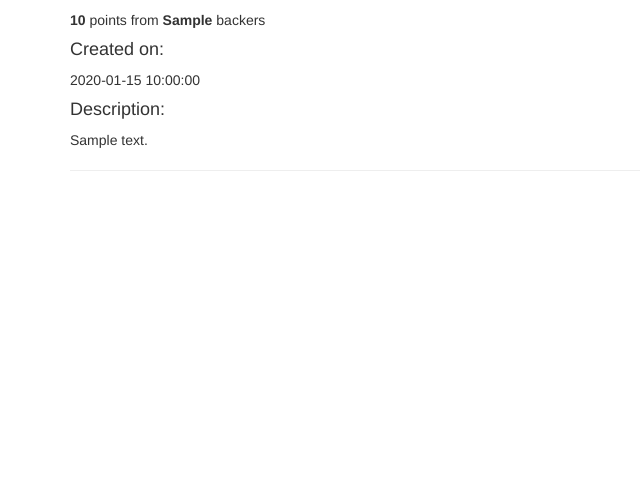
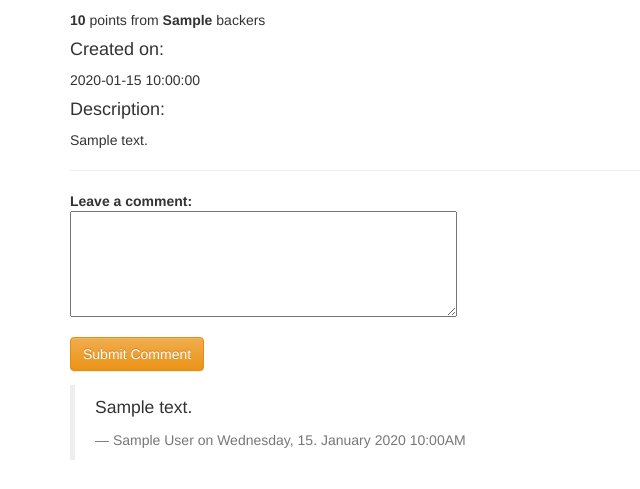
Before and after one commit to BallisticSeaChicken/pilot_fish, a Flask app: template templates/single_campaign.html in a window 1280 px wide. Shown: the part 311-800 px from the top of the page, without its empty margins (0-640 px from the left). Run offline with Flask 2, Linux system fonts and the light colour scheme; a user stored in the database is signed in; tables that the repository leaves empty hold one stand-in row (values such as "Sample post"); the template is opened without the code that fills it: values that come from a table or form of the project are taken from there, most other values are stand-ins (such as "Sample title", 1, 10 or a date in 2020); some libraries are stand-ins or nearby versions.

Commit message:
Comments for them campaigns
Comments can now be added to individual campaigns,.

Comments are also displayed underneath individual campaign's information
section with author and date time information

```diff
--- a/db_interface.py
+++ b/db_interface.py
@@ -123,6 +123,11 @@ class Comment(Base):
 	SubTime = Column(DateTime, primary_key = True)
 	Content = Column(Text)
 
+	def __init__(self, ParentPost, Author, Content):
+		self.ParentPost = ParentPost
+		self.Author = Author
+		self.SubTime = datetime.datetime.now()
+		self.Content = Content
 
 #================functions================
 
@@ -173,7 +178,7 @@ def all_campaigns():
 
 def get_campaign_by_title(name):
 	session = Session()
-	result = session.query(Campaign).options(joinedload(Campaign.Person), joinedload(Campaign.IndividualContributions)).filter(Campaign.CampaignTitle==name).first()
+	result = session.query(Campaign).options(joinedload(Campaign.Person), joinedload(Campaign.IndividualContributions), subqueryload(Campaign.Comments).joinedload(Comment.Commentator)).filter(Campaign.CampaignTitle==name).first()
 	session.close()
 
 	return result
--- a/forms.py
+++ b/forms.py
@@ -1,6 +1,7 @@
 from flask.ext.wtf import Form
 from wtforms import TextField, BooleanField, PasswordField, validators, SelectField
 from wtforms.validators import Required, DataRequired
+from wtforms.widgets import TextArea
 
 class SignUpForm(Form):
 	PersonID = TextField('PersonID', validators = [Required()])
@@ -25,3 +26,6 @@ class SignUpForm(Form):
 class LogInForm(Form):
 	PersonID = TextField('PersonID', validators = [Required()])
 	Password = PasswordField('Password', validators = [Required()])
+
+class PostForm(Form):
+	body = TextField(u'Text', widget=TextArea(), validators = [Required()])
--- a/pilotfisher.py
+++ b/pilotfisher.py
@@ -1,7 +1,7 @@
 from flask import Flask, flash, url_for, render_template, redirect, request, g, session
 from flask.ext.login import LoginManager, login_user, logout_user, current_user, login_required
-from db_interface import Campaign, Contribution, all_campaigns, get_campaign_by_title, Person, get_all_persons, get_person_by_id, get_contribution, get_ventures, commit_to_db
-from forms import SignUpForm, LogInForm
+from db_interface import Campaign, Contribution, Comment, all_campaigns, get_campaign_by_title, Person, get_all_persons, get_person_by_id, get_contribution, get_ventures, commit_to_db
+from forms import SignUpForm, LogInForm, PostForm
 import datetime
 
 app = Flask(__name__)
@@ -103,23 +103,23 @@ def campaigns_list():
 @app.route("/campaigns/<name>", methods=["GET", "POST"])
 def campaign_info(name):
 	campaign = get_campaign_by_title(name)
+	postForm = PostForm()
 	if request.method == 'POST':
-		print "<---------------------posting"
-		if request.form['btn'] == 'Submit' and  int(request.form['amount']) > 0:
-			print "<--------------------- amount > 0"
-			contribution = Contribution(g.user.get_id(), request.form['campaignTitle'], request.form['amount'], datetime.datetime.now())
-			commit_to_db(contribution)
-			flash('Contributed %s points to %s!' % (request.form['amount'], name))
-		elif not int(request.form['amount']) > 0:
-			print "<--------------------- amount not > 0"
-			flash('Please contribute non-zero amount')
+		if request.form['btn'] == 'Contribute':
+			if int(request.form['amount']) > 0:
+				contribution = Contribution(g.user.get_id(), request.form['campaignTitle'], request.form['amount'], datetime.datetime.now())
+				commit_to_db(contribution)
+				flash('Contributed %s points to %s!' % (request.form['amount'], name))
+			else:
+				flash('Please contribute non-zero amount')
+		elif request.form['btn'] == 'Comment':
+			if postForm.validate_on_submit():
+				comment = Comment(campaign.CampaignTitle, g.user.get_id(), postForm.body.data)
+				commit_to_db(comment)
 
-		return render_template('single_campaign.html', campaign = campaign, contribute_limit = 100 - g.user.get_monthly_contribution())
-
-	if request.method == 'GET':
-		if g.user is not None:
-			if g.user.is_authenticated():
-				return render_template('single_campaign.html', campaign = campaign, contribute_limit = 100 - g.user.get_monthly_contribution())
+	if g.user is not None and g.user.is_authenticated():
+		return render_template('single_campaign.html', campaign = campaign, form = postForm, contribute_limit = 100 - g.user.get_monthly_contribution())
+	else:
 		return render_template('single_campaign.html', campaign = campaign)
 
 @app.route("/persons/")
--- a/templates/log_in.html
+++ b/templates/log_in.html
@@ -8,6 +8,8 @@
 		PersonID:{{form.PersonID(size=20)}}
 		Password:{{form.Password(size=20)}}
 	</p>
-    <p><input type="submit" value="Log In"></p>
+    <p>
+		<button type=submit class = "btn btn-warning">Log In</button>
+	</p>
 </form>
 {% endblock %}
--- a/templates/single_campaign.html
+++ b/templates/single_campaign.html
@@ -47,16 +47,35 @@
 		<p>
 			<div id="slider"></div>
 		</p>
-		<input type="submit" name="btn" value="Submit">
+		<button type="submit" name = "btn" value="Contribute">Contribute</button>
 	</form>
 </div>
-{% endif %}
 {% if g.user.get_id() == campaign.Person.PersonID %}
 	{% if campaign.getContributionSum() >= 250 %}
 	<button id="openVenture" class = "btn btn-primary">Turn me into a venture!</button>
 	{% endif %}
-{% elif g.user.is_authenticated() %}
-<button id="openContribute" class = "btn btn-primary">Help me become a venture!</button>
+{% else %}
+	<button id="openContribute" class = "btn btn-primary">Help me become a venture!</button>
+{% endif %}
+<p>
+	<form method="post" id = "comment_submitter">
+	   {{form.hidden_tag()}}
+	   <dl>
+		  <dt>Leave a comment:
+		  <dd>{{ form.body(cols="45", rows="5") }}
+	   </dl>
+	   <p>
+		  <button type="submit" name = "btn" value = "Comment" class = "btn btn-warning">Submit Comment</button>
+	</form>
+</p>
+{% endif %}
+{% if campaign.Comments %}
+	{% for instance in campaign.Comments %}
+	<blockquote>
+		<p>{{instance.Content}}</p>
+		<footer>{{instance.Commentator.FirstName}} {{instance.Commentator.LastName}} on {{instance.SubTime.strftime("%A, %d. %B %Y %I:%M%p")}}</footer>
+	</blockquote>
+	{% endfor %}
 {% endif %}
 <script type = "text/javascript">
 $(document).ready (function() {
```
Also changed, not shown: 3 other files.
